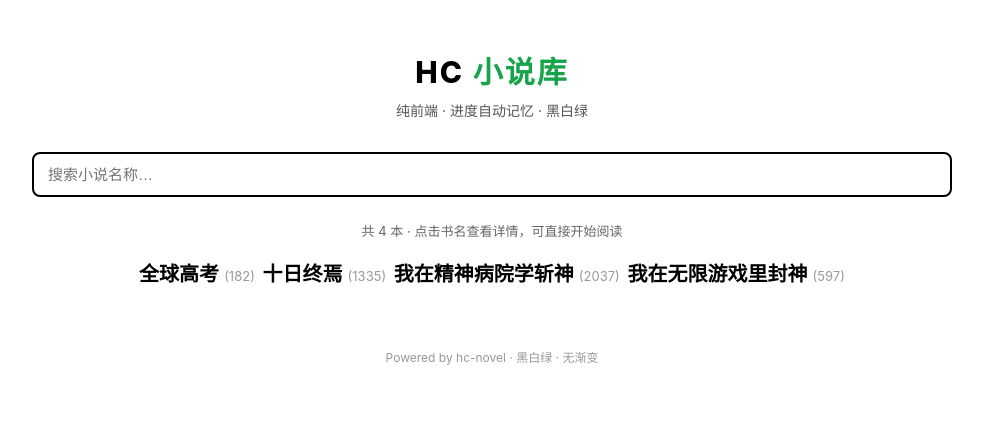
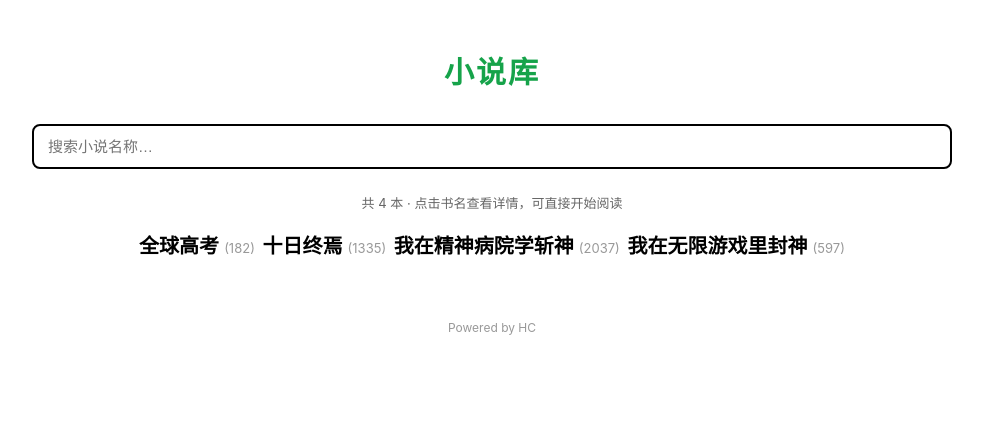
Before and after one commit to HC-AGS/hc-novel, a plain HTML site: page main/html/main.html in a window 1280 px wide. Shown: the whole page, without its empty margins (148-1131 px from the left). Drawn offline with Linux system fonts and the light colour scheme.

Commit message:
Update main.html

```diff
--- a/main/html/main.html
+++ b/main/html/main.html
@@ -3,7 +3,7 @@
 <head>
 <meta charset="UTF-8"/>
 <meta name="viewport" content="width=device-width, initial-scale=1.0"/>
-<title>HC 小说库</title>
+<title>小说库</title>
 <style>
 :root{--green:#16a34a}
 *{margin:0;padding:0;box-sizing:border-box}
@@ -41,8 +41,7 @@ footer{text-align:center;color:#999;font-size:12px;margin-top:50px}
 <body>
 <div class="wrap">
 <header>
-  <div class="brand">HC <span>小说库</span></div>
-  <div class="slogan">纯前端 · 进度自动记忆 · 黑白绿</div>
+  <div class="brand"><span>小说库</span></div>
 </header>
 <div class="search-box"><input id="search" type="text" placeholder="搜索小说名称…" autocomplete="off"/></div>
 <div class="stats" id="stats">加载中…</div>
@@ -58,7 +57,7 @@ footer{text-align:center;color:#999;font-size:12px;margin-top:50px}
     <a class="btn-read" id="dRead" href="#">▶ 开始阅读</a>
   </div>
 </div>
-<footer>Powered by hc-novel · 黑白绿 · 无渐变</footer>
+<footer>Powered by HC</footer>
 </div>
 <script src="main.js"></script>
 </body>
```
